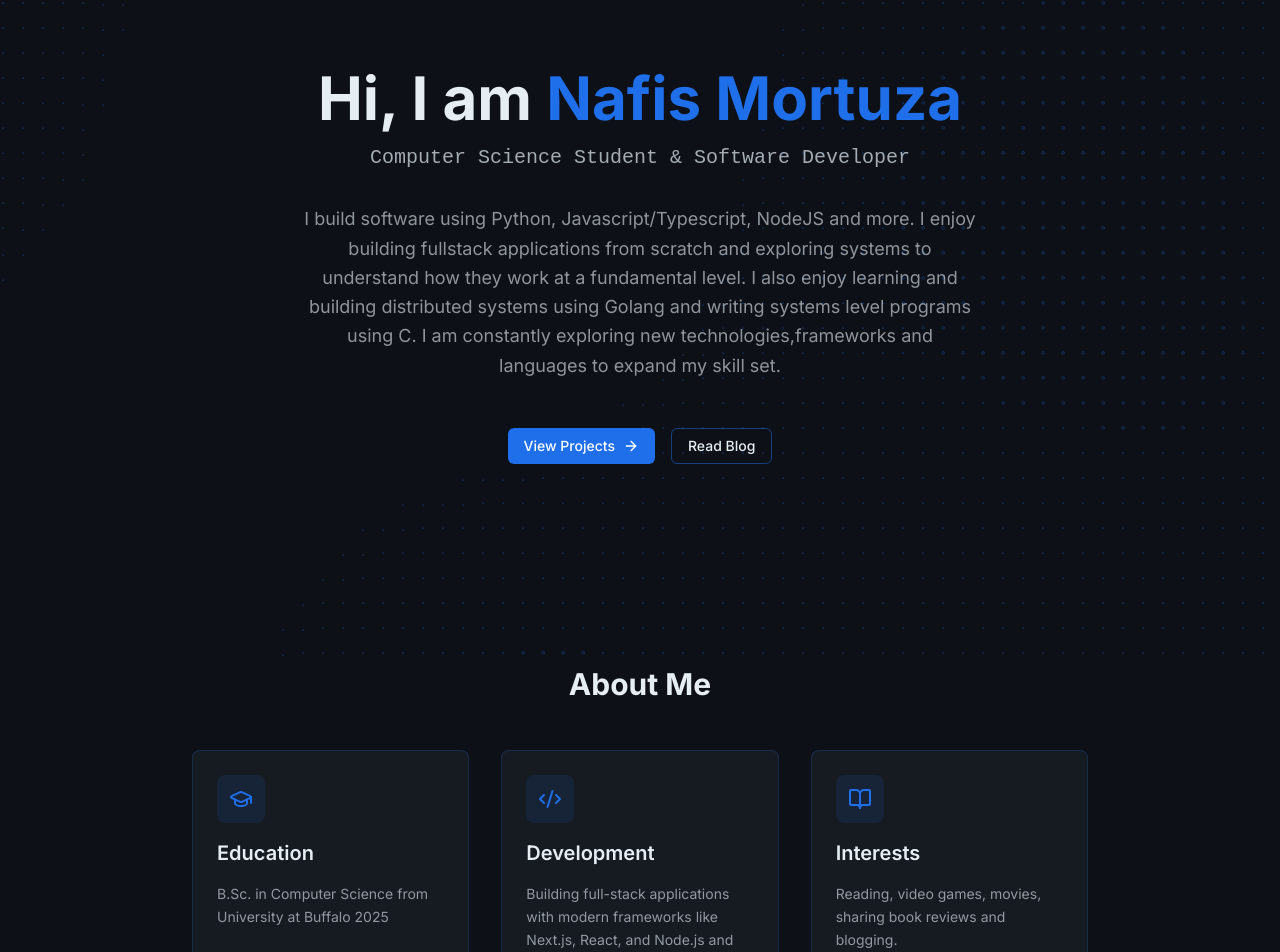
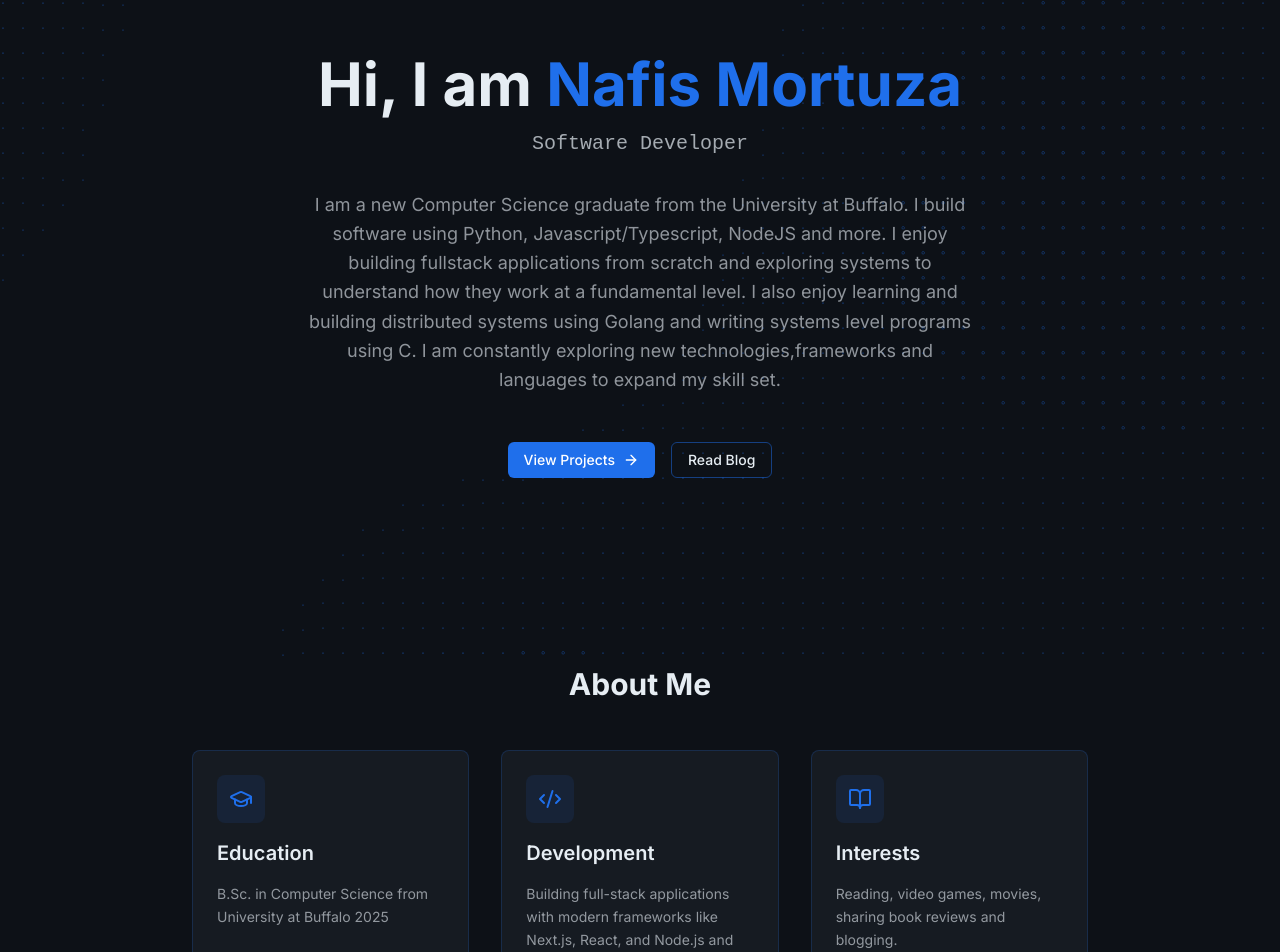
Before and after one commit to CodeApprentice43/Portfolio, a Next.js app: page / in a window 1280 px wide. Shown: the part 119-1071 px from the top of the page. Built offline with nearby package versions, Linux system fonts and the light colour scheme; no server answers.

Commit message:
edited about me

```diff
--- a/app/page.jsx
+++ b/app/page.jsx
@@ -22,7 +22,7 @@ export default function LandingPage() {
               Hi, I am <span className="text-[#1F6FEB]">Nafis Mortuza</span>
             </h1>
             <p className="text-xl text-[#E6EDF3]/70 font-mono">
-              Computer Science Student & Software Developer
+              Software Developer
             </p>
           </motion.div>
 
@@ -32,7 +32,7 @@ export default function LandingPage() {
             transition={{ duration: 0.5, delay: 0.1 }}
             className="text-lg text-[#E6EDF3]/60 max-w-2xl mx-auto leading-relaxed"
           >
-            I build software using Python, Javascript/Typescript, NodeJS and more. I enjoy building fullstack applications from scratch and exploring systems to understand how they work at a fundamental level.
+            I am a new Computer Science graduate from the University at Buffalo. I build software using Python, Javascript/Typescript, NodeJS and more. I enjoy building fullstack applications from scratch and exploring systems to understand how they work at a fundamental level.
             I also enjoy learning and building distributed systems using Golang and writing systems level programs using C. I am constantly exploring new technologies,frameworks and languages to expand my skill set.
           </motion.p>
 
@@ -75,8 +75,6 @@ export default function LandingPage() {
               <p className="text-[#E6EDF3]/60 text-sm leading-relaxed">
                 B.Sc. in Computer Science from University at Buffalo 2025
                 <br></br>
-                <br></br>
-                MS in Computer Science from University at Buffalo (In Progress).
               </p>
             </div>
 
```
